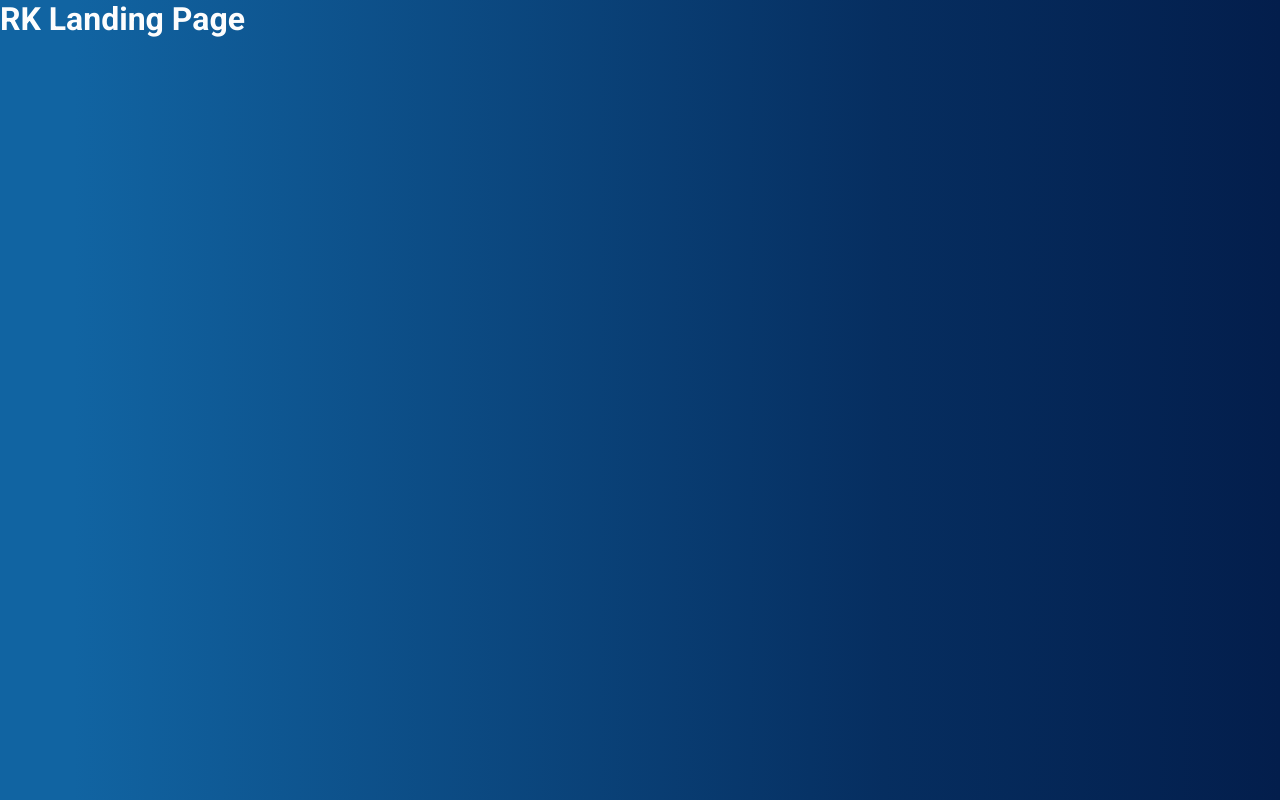
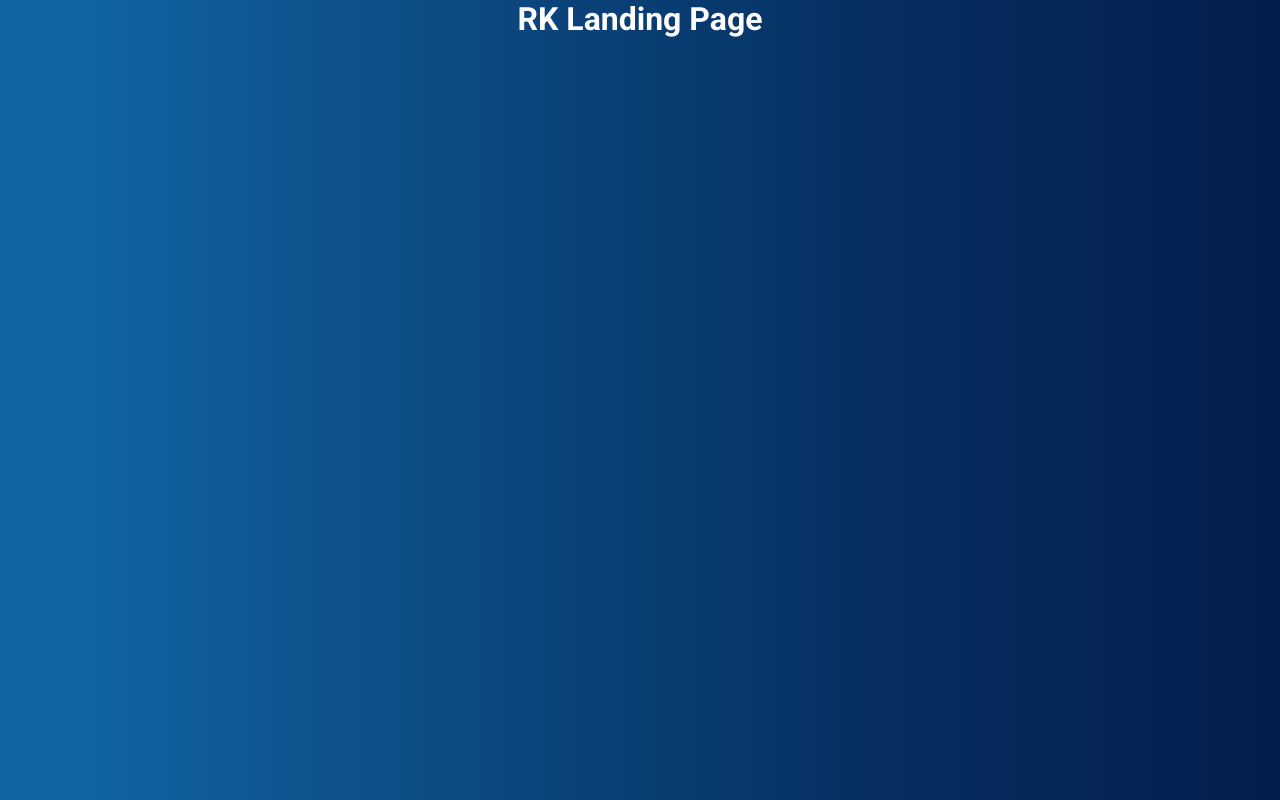
Before and after one commit to labyes24/RK-LP-VERA-MELENDEZ, a React (Vite) app: page / in a window 1280 px wide. Built offline with nearby package versions, Linux system fonts and the light colour scheme.

Commit message:
style/TASK-0018: stretch body & root to screen height

```diff
--- a/src/presentation/styles/global.js
+++ b/src/presentation/styles/global.js
@@ -16,6 +16,14 @@ export const GlobalStyle = createGlobalStyle`
     background: ${props => props.theme.GRADIENTS.background};
     color: ${({ theme }) => theme.COLORS.white};
     font-family: ${props => props.theme.FONTS.Primary};
-    font-size: 1.6rem
+    font-size: 1.6rem;
+
+    min-height: 99vh;
+  }
+
+  #root {
+    display: flex;
+    justify-content: center;
+    min-height: 99vh;
   }
 `
```
